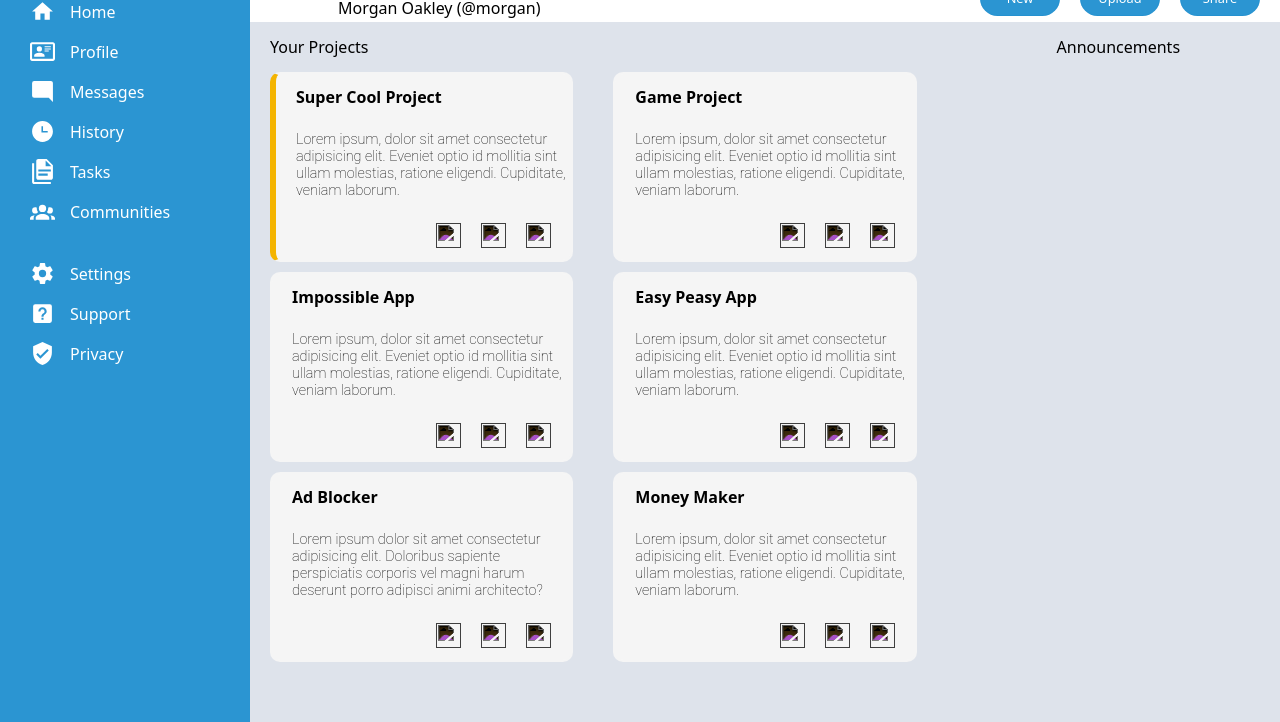
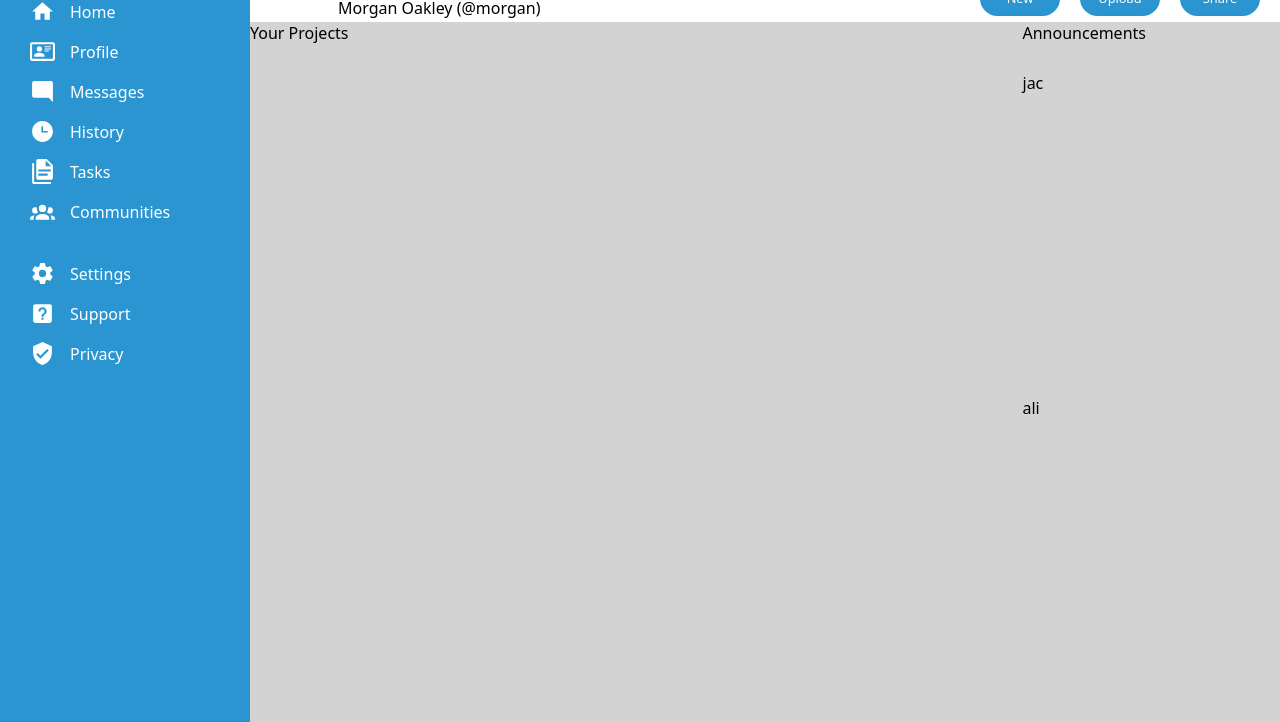
Before and after one commit to michaelabebaws/Admin-Dashboard, a plain HTML site: page index.html in a window 1280 px wide. Shown: the part 78-800 px from the top of the page. Drawn offline with Linux system fonts and the light colour scheme.

Commit message:
main deck 1.6

```diff
--- a/index.html
+++ b/index.html
@@ -104,89 +104,24 @@
                 </header>
             </div>
 
+            <main>
+                <div class="maincards">
+                    <div>Your Projects</div>
+                    <div class="item item1"></div>
+                    <div class="item item2"></div>
+                    <div class="item item3"></div>
+                    <div class="item item4"></div>
+                    <div class="item item5"></div>
+                    <div class="item item6"></div>
+                </div>
+                <div class="mainside">
+                    <div>Announcements</div>
+                    <div>jac</div>
+                    <div>ali</div>
 
-            <main>
-                <!-- main content grid -->
-
-                    <div>
-                        <span>Your Projects</span>
-                     </div>
-
-                     <div class="item1">
-                        <h4>Super Cool Project</h4>
-                        <p>Lorem ipsum, dolor sit amet consectetur adipisicing elit. Eveniet optio id mollitia sint ullam molestias, ratione eligendi. Cupiditate, veniam laborum.</p>
-
-                        <div class="cardsvg">
-                            <img src="" alt="">
-                            <img src="" alt="">
-                            <img src="" alt="">
-                        </div>
-
-                     </div>
-                     <div class="item2">
-                        <h4>Impossible App</h4>
-                        <p>Lorem ipsum, dolor sit amet consectetur adipisicing elit. Eveniet optio id mollitia sint ullam molestias, ratione eligendi. Cupiditate, veniam laborum.</p>
-
-                        <div class="cardsvg">
-                            <img src="" alt="">
-                            <img src="" alt="">
-                            <img src="" alt="">
-                        </div>
-
-                     </div>
-                     <div class="item3">
-                        <h4>Ad Blocker</h4>
-                        <p>Lorem ipsum dolor sit amet consectetur adipisicing elit. Doloribus sapiente perspiciatis corporis vel magni harum deserunt porro adipisci animi architecto?</p>
-
-                        <div class="cardsvg">
-                            <img src="" alt="">
-                            <img src="" alt="">
-                            <img src="" alt="">
-                        </div>
-
-                     </div>
-                     <div class="item4">
-                        <h4>Game Project</h4>
-                        <p>Lorem ipsum, dolor sit amet consectetur adipisicing elit. Eveniet optio id mollitia sint ullam molestias, ratione eligendi. Cupiditate, veniam laborum.</p>
-
-                        <div class="cardsvg">
-                            <img src="" alt="">
-                            <img src="" alt="">
-                            <img src="" alt="">
-                        </div>
-
-                     </div>
-                     <div class="item5">
-                        <h4>Easy Peasy App</h4>
-                        <p>Lorem ipsum, dolor sit amet consectetur adipisicing elit. Eveniet optio id mollitia sint ullam molestias, ratione eligendi. Cupiditate, veniam laborum.</p>
-
-                        <div class="cardsvg">
-                            <img src="" alt="">
-                            <img src="" alt="">
-                            <img src="" alt="">
-                        </div>
-
-                     </div>
-                     <div class="item6">
-                        <h4>Money Maker</h4>
-                        <p>Lorem ipsum, dolor sit amet consectetur adipisicing elit. Eveniet optio id mollitia sint ullam molestias, ratione eligendi. Cupiditate, veniam laborum.</p>
-
-                        <div class="cardsvg">
-                            <img src="" alt="">
-                            <img src="" alt="">
-                            <img src="" alt="">
-                        </div>
-
-                     </div>
-
-
-
-                 <div>
-                    <span>Announcements</span>
-                 </div>
+                </div>
             </main>
-
-        </section>
+      </section>
 
     </div>
 
--- a/style.css
+++ b/style.css
@@ -127,114 +127,48 @@ button {
 /*   */
 
 main {
+    background-color: lightgray;
     display: grid;
-    grid-template-columns: 1fr 1fr 1fr;
-    grid-template-rows: 50px repeat(3, 1fr) 50px;
-    background-color: rgb(222 227 235);
+    grid-template-columns: 3fr 1fr;
 }
 
-main > div {
+.maincards {
     display: grid;
-    align-items: center;
-    padding-left: 20px;
-}
-
-main > div + div {
-    display: grid;
-    grid-column: 3;
-    align-items: center;
-    text-align: center;
-
+    grid-template-columns: 1fr 1fr;
+    grid-template-rows: 50px;
 }
 
 .item1 {
+    grid-column: 1;
     grid-row: 2;
-    grid-column: 1;
-    border: 2px solid whitesmoke;
-    border-radius: 10px;
-    background-color: whitesmoke;
-    margin-left: 20px;
-    margin-right: 20px;
-    margin-bottom: 10px;
-    border-left: 6px solid #f4b400;
-    border-top-left-radius: 10px;
-    border-bottom-left-radius: 10px;
 }
 
 .item2 {
-    grid-row: 3;
-    grid-column: 1;
-    background-color: whitesmoke;
-    border: 2px solid whitesmoke;
-    margin-left: 20px;
-    margin-right: 20px;
-    margin-bottom: 10px;
-    border-radius: 10px;
+    grid-column: 2;
+    grid-row: 2;
 }
 
 .item3 {
-    grid-row: 4;
     grid-column: 1;
-    background-color: whitesmoke;
-    border: 2px solid whitesmoke;
-    margin-left: 20px;
-    margin-right: 20px;
-    margin-bottom: 10px;
-    border-radius: 10px;
-
+    grid-row: 3;
 }
 
 .item4 {
-    grid-row: 2;
     grid-column: 2;
-    background-color: whitesmoke;
-    border: 2px solid whitesmoke;
-    margin-left: 20px;
-    margin-right: 20px;
-    margin-bottom: 10px;
-    border-radius: 10px;
-
+    grid-row: 3;
 }
 
 .item5 {
-    grid-row: 3;
-    grid-column: 2;
-    background-color: whitesmoke;
-    border: 2px solid whitesmoke;
-    margin-left: 20px;
-    margin-right: 20px;
-    margin-bottom: 10px;
-    border-radius: 10px;
-
+    grid-column: 1;
+    grid-row: 4;
 }
 
 .item6 {
+    grid-column: 2;
     grid-row: 4;
-    grid-column: 2;
-    background-color: whitesmoke;
-    border: 2px solid whitesmoke;
-    margin-left: 20px;
-    margin-right: 20px;
-    margin-bottom: 10px;
-    border-radius: 10px;
-
 }
 
-.cardsvg {
-    display: flex;
-    justify-content: end;
-    padding-right: 20px;
-    gap: 20px;
+.mainside {
+    display: grid;
+    grid-template-rows: 50px 1fr 1fr;
 }
-
-main > div > p{
-    font-size: 0.9rem;
-    font-weight: 100;
-    font-family: 'roboto';
-    text-align: start;
-}
-
-h4 {
-    font-size: 1rem;
-    text-align: start;
-}
```
